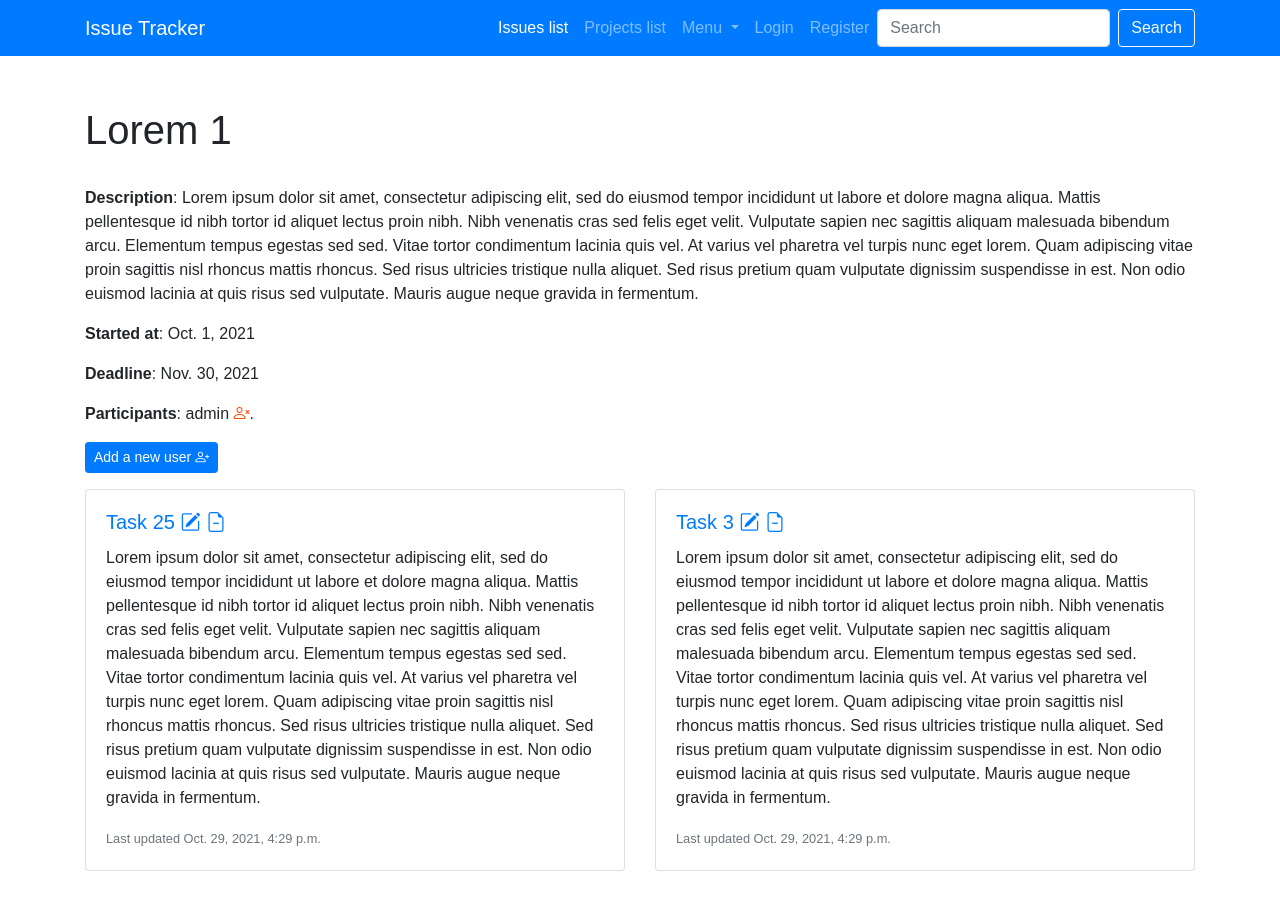
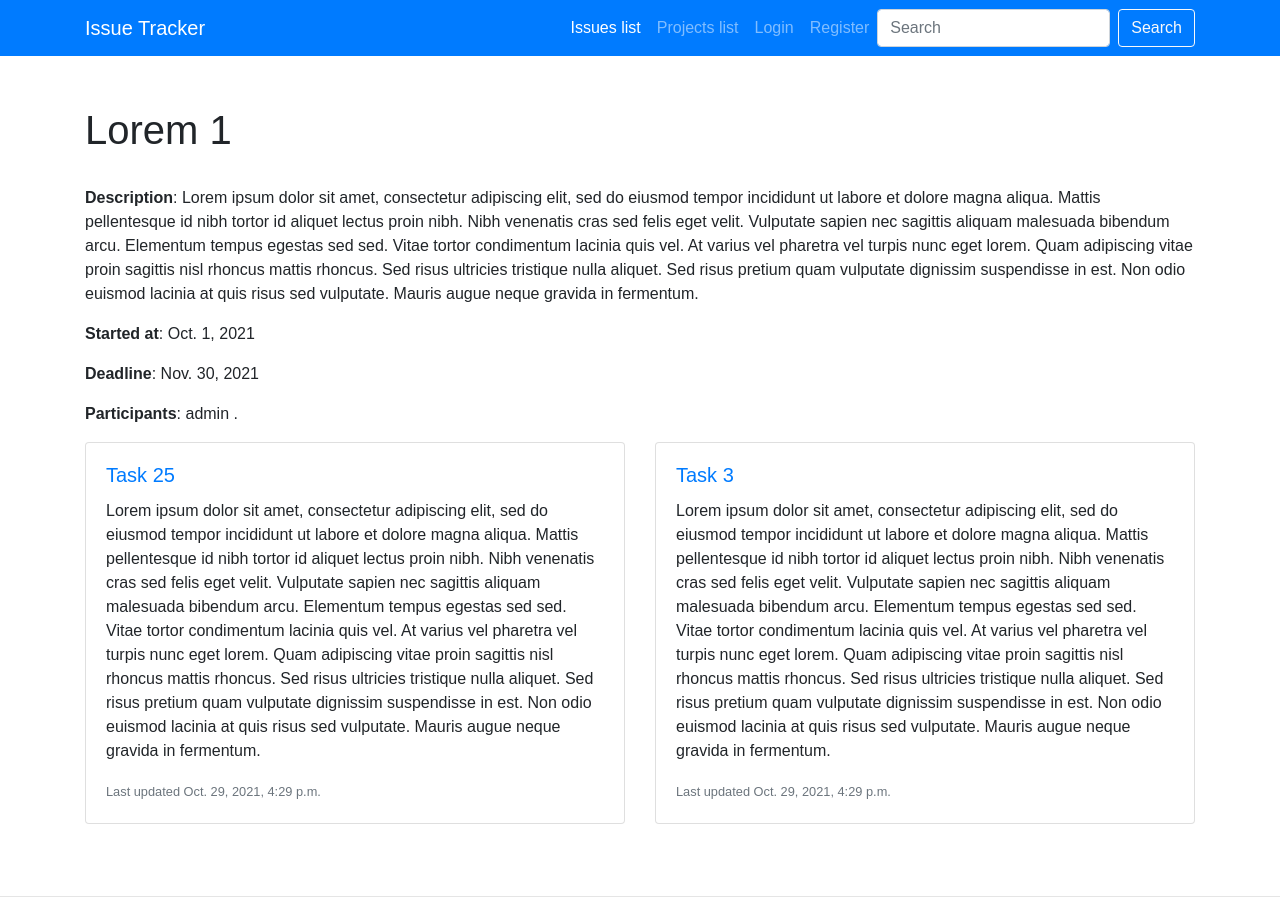
Before and after one commit to amirAkhmetzhanov94/blog, a Django app: page /detailed/1 in a window 1280 px wide. Shown: the top 911 px of the page. Run offline with Django 3.2, Linux system fonts and the light colour scheme; data comes from the database, SQL or seed files in the repository.

Commit message:
HW-59 Поменял модель проекта в соответствии с ТЗ. Прописал разрешения на операции создания/редактирования/удаления для групп: разработчик, капитан, менеджер. Поменял дженерик вьюшки 'AddIssue' (FormView >CreateView), 'UpdateIssue' (FormView>UpdateView).

```diff
--- a/issue_tracker/webapp/forms.py
+++ b/issue_tracker/webapp/forms.py
@@ -29,7 +29,7 @@ class ProjectForm(forms.ModelForm):
     project_summary = forms.CharField(widget=widgets.Textarea(attrs=special_attributes))
 
     class Meta:
-        exclude = ['author']
+        exclude = []
         model = Project
 
 
--- a/issue_tracker/webapp/models.py
+++ b/issue_tracker/webapp/models.py
@@ -63,8 +63,6 @@ class Project(models.Model):
     project_name = models.CharField(max_length=30)
     project_summary = models.TextField()
     users = models.ManyToManyField(User)
-    author = models.ForeignKey(User, on_delete=models.SET_DEFAULT, default=1, related_name='authors',
-                               verbose_name='Author')
 
     def __str__(self):
         return f'{self.project_name}'
--- a/issue_tracker/webapp/templates/base.html
+++ b/issue_tracker/webapp/templates/base.html
@@ -22,16 +22,22 @@
           <li class="nav-item">
             <a class="nav-link" href="{% url 'webapp:project_list' %}">Projects list</a>
           </li>
+         {% if perms.webapp.add_project or perms.webapp.add_issue or request.user in project.users.all %}
              <li class="nav-item dropdown">
                 <a class="nav-link dropdown-toggle" href="#" id="navbarDropdown" role="button" data-toggle="dropdown" aria-haspopup="true" aria-expanded="false">
                   Menu
                 </a>
                 <div class="dropdown-menu" aria-labelledby="navbarDropdown">
+                {% if perms.webapp.add_project %}
                   <a class="dropdown-item" href="{% url 'webapp:project_add' %}">Create a new project</a>
+                {% endif %}
+                    {% if perms.webapp.add_issue or request.user in project.users.all %}
                   <a class="dropdown-item" href="{% url 'webapp:issue_add' %}">Create a new issue</a>
+                    {% endif %}
                 </div>
+             {% endif %}
              </li>
-        {% if user.is_authenticated %}
+                    {% if user.is_authenticated %}
            {% block menu_links %}{% endblock %}
            <li class="nav-item">
                <a class="nav-link" href="{% url 'accounts:logout' %}?next={{ request.get_full_path }}">Logout [{{ user.username }}]</a>
--- a/issue_tracker/webapp/templates/issues/index.html
+++ b/issue_tracker/webapp/templates/issues/index.html
@@ -10,8 +10,12 @@
             <div class="card">
                 <div class="card-body">
                 <h5 class="card-title"><a href="{% url 'webapp:issue_detail' issue.pk %}">{{ issue.summary }}</a>
+                    {% if perms.webapp.change_issue and request.user in issue.project.users.all %}
                     <a href="{% url 'webapp:issue_update' issue.pk %}" class="bi bi-pencil-square"></a>
-                    <a href="{% url 'webapp:issue_delete' issue.pk %}" class="bi bi-file-earmark-minus"></a></h5>
+                    {% endif %}
+                    {% if perms.webapp.delete_issue and request.user in issue.project.users.all %}
+                    <a href="{% url 'webapp:issue_delete' issue.pk %}" class="bi bi-file-earmark-minus"></a>
+                    {% endif %}</h5>
                   <p class="card-text">{{ issue.description }}</p>
                   <p class="card-text"><small class="text-muted">Last updated {{ issue.update_time }}</small></p>
                 </div>
--- a/issue_tracker/webapp/templates/projects/detail.html
+++ b/issue_tracker/webapp/templates/projects/detail.html
@@ -1,52 +1,9 @@
+{% extends 'base.html' %}
 {% load static %}
-<!doctype html>
-<html lang="en">
-<head>
-    <meta charset="UTF-8">
-    <meta name="viewport"
-          content="width=device-width, user-scalable=no, initial-scale=1.0, maximum-scale=1.0, minimum-scale=1.0">
-    <meta http-equiv="X-UA-Compatible" content="ie=edge">
-    <link rel="stylesheet" href="https://cdn.jsdelivr.net/npm/bootstrap@4.6.0/dist/css/bootstrap.min.css">
-    <link rel="stylesheet" href="https://cdn.jsdelivr.net/npm/bootstrap-icons@1.5.0/font/bootstrap-icons.css">
-    <link rel="stylesheet" type="text/css" href="{% static '/css/main.css' %}">
-    <title>{% block title %}{% endblock %}</title>
-</head>
-<body>
-<nav class="navbar navbar-expand-lg navbar-dark bg-primary" style="background-color: #4a4a4a">
-    <div class="container">
-      <a class="navbar-brand" href="{% url 'webapp:index' %}">Issue Tracker</a>
-        <ul class="navbar-nav">
-          <li class="nav-item active">
-            <a class="nav-link" href="{% url 'webapp:index' %}">Issues list<span class="sr-only">(current)</span></a>
-          </li>
-          <li class="nav-item">
-            <a class="nav-link" href="{% url 'webapp:project_list' %}">Projects list</a>
-          </li>
-             <li class="nav-item dropdown">
-                <a class="nav-link dropdown-toggle" href="#" id="navbarDropdown" role="button" data-toggle="dropdown" aria-haspopup="true" aria-expanded="false">
-                  Menu
-                </a>
-                <div class="dropdown-menu" aria-labelledby="navbarDropdown">
-                  <a class="dropdown-item" href="{% url 'webapp:project_add' %}">Create a new project</a>
-                  <a class="dropdown-item" href="{% url 'webapp:project_add_issue' project.pk %}">Create a new issue</a>
-                </div>
-             </li>
-                    {% if user.is_authenticated %}
-           {% block menu_links %}{% endblock %}
-           <li class="nav-item">
-               <a class="nav-link" href="{% url 'accounts:logout' %}?next={{ request.get_full_path }}">Logout [{{ user.username }}]</a>
-           </li>
-       {% else %}
-           <li class="menu-right"><a href="{% url 'accounts:login' %}?next={{ request.get_full_path }}" class="nav-link">Login</a></li>
-           <li class="menu-right"><a href="{% url 'accounts:register' %}?next={{ request.get_full_path }}" class="nav-link">Register</a></li>
-       {% endif %}
-        {% include "partial/search_form.html" %}
-        </ul>
-      </div>
-</nav>
 
-    <div class="container">
-            <div class="product-detail">
+{% block title %}Details{% endblock %}
+{% block content %}
+    <div class="product-detail">
         <h1>{{ project.project_name }}</h1><br>
         <p><b>Description</b>: {{ project.project_summary }}</p>
         <p><b>Started at</b>: {{ project.start_date }}</p>
@@ -54,12 +11,16 @@
         <form action="{% url 'webapp:project_remove_user' project.pk %}" method="get">
             <p><b>Participants</b>:
             {% for user in project_users %}{{ user }}
-                  <button class="remove_user bi bi-person-x" name="user_id" value="{{ user.pk }}"></button>{% if forloop.last %}.
-            {% else %},
+               {% if perms.webapp.change_project and request.user in project.users.all %}
+                <button class="remove_user bi bi-person-x" name="user_id" value="{{ user.pk }}"></button>
+                {% endif %}
+            {% if forloop.last %}.{% else %},
             {% endif %}{% empty %}No participants found.{% endfor %}</form>
                 <form action="{% url 'webapp:project_add_user' project.pk %}" method="get">
-                    <button class="btn btn-primary btn-sm">Add a new user <i class="bi bi-person-plus"></i></button>
-                </form></p>
+                    {% if perms.webapp.change_project and request.user in project.users.all %}
+                    <button class="btn btn-primary btn-sm mb-3" >Add a new user <i class="bi bi-person-plus"></i></button>
+                    {% endif %}
+                </form>
     </div>
 
     <div class="row row-cols-1 row-cols-md-2">
@@ -68,8 +29,13 @@
             <div class="card">
                 <div class="card-body">
                 <h5 class="card-title"><a href="{% url 'webapp:issue_detail' issue.pk %}">{{ issue.summary }}</a>
+                    {% if perms.webapp.change_issue and request.user in project.users.all %}
                     <a href="{% url 'webapp:issue_update' issue.pk %}" class="bi bi-pencil-square"></a>
-                    <a href="{% url 'webapp:issue_delete' issue.pk %}" class="bi bi-file-earmark-minus"></a></h5>
+                    {% endif %}
+                    {% if perms.webapp.delete_issue and request.user in project.users.all %}
+                    <a href="{% url 'webapp:issue_delete' issue.pk %}" class="bi bi-file-earmark-minus"></a>
+                    {% endif %}
+                </h5>
                   <p class="card-text">{{ issue.description }}</p>
                   <p class="card-text"><small class="text-muted">Last updated {{ issue.update_time }}</small></p>
                 </div>
@@ -79,14 +45,4 @@
         <h4 class="container text-center mt-5">No tasks found</h4>
     {% endfor %}
     </div>
-    </div>
-    <div>
-        <hr class="my-5">
-    </div>
-    <div class="container mt-5 mb-5">
-        <p>Copyright &#169; Your Website 2021</p>
-    </div>
-<script src="https://code.jquery.com/jquery-3.5.1.slim.min.js" integrity="sha384-DfXdz2htPH0lsSSs5nCTpuj/zy4C+OGpamoFVy38MVBnE+IbbVYUew+OrCXaRkfj" crossorigin="anonymous"></script>
-<script src="https://cdn.jsdelivr.net/npm/bootstrap@4.6.0/dist/js/bootstrap.bundle.min.js" integrity="sha384-Piv4xVNRyMGpqkS2by6br4gNJ7DXjqk09RmUpJ8jgGtD7zP9yug3goQfGII0yAns" crossorigin="anonymous"></script>
-</body>
-</html>
+{% endblock %}
--- a/issue_tracker/webapp/urls.py
+++ b/issue_tracker/webapp/urls.py
@@ -16,5 +16,5 @@ urlpatterns = [
     path('project/<int:pk>/issue/add', webview.ProjectCreateIssue.as_view(), name='project_add_issue'),
     path('project/<int:project_pk>/account/remove/',
          RemoveFromProjectView.as_view(), name='project_remove_user'),
-    path('project/<int:project_pk>/account/add', AddToProjectView.as_view(), name='project_add_user')
+    path('project/<int:project_pk>/account/add/', AddToProjectView.as_view(), name='project_add_user')
 ]
--- a/issue_tracker/webapp/views/project_views.py
+++ b/issue_tracker/webapp/views/project_views.py
@@ -3,7 +3,7 @@ from webapp.models import Project, Issue
 from django.urls import reverse
 from django.shortcuts import get_object_or_404, redirect
 from webapp.forms import IssueForm, ProjectForm
-from django.contrib.auth.mixins import LoginRequiredMixin
+from django.contrib.auth.mixins import LoginRequiredMixin, UserPassesTestMixin, PermissionRequiredMixin
 
 
 class ProjectListView(ListView):
@@ -23,23 +23,29 @@ class ProjectDetailedView(DetailView):
         return context
 
 
-class ProjectCreateView(LoginRequiredMixin, CreateView):
+class ProjectCreateView(PermissionRequiredMixin, CreateView):
     model = Project
     template_name = 'projects/create.html'
     form_class = ProjectForm
+    permission_required = "webapp.add_project"
 
     def form_valid(self, form):
-        form.instance.author = self.request.user
+        self.object = form.save()
         return super().form_valid(form)
 
     def get_success_url(self):
         return reverse('webapp:project_list')
 
 
-class ProjectCreateIssue(LoginRequiredMixin, CreateView):
+class ProjectCreateIssue(UserPassesTestMixin, CreateView):
     model = Issue
     template_name = "issues/create.html"
     fields = ["summary", "description", "status", "type"]
+
+    def test_func(self):
+        pk = self.kwargs.get("pk")
+        project = get_object_or_404(Project, pk=pk)
+        return self.request.user in project.users.all() or self.request.user.has_perm("webapp.add_issue")
 
     def form_valid(self, form):
         pk = self.kwargs.get("pk")
```
Also changed, not shown: issue_tracker/accounts/views.py (+18 -2 lines), issue_tracker/webapp/views/issue_views.py (+26 -39 lines), issue_tracker/webapp/migrations/0010_remove_project_author.py (added).
